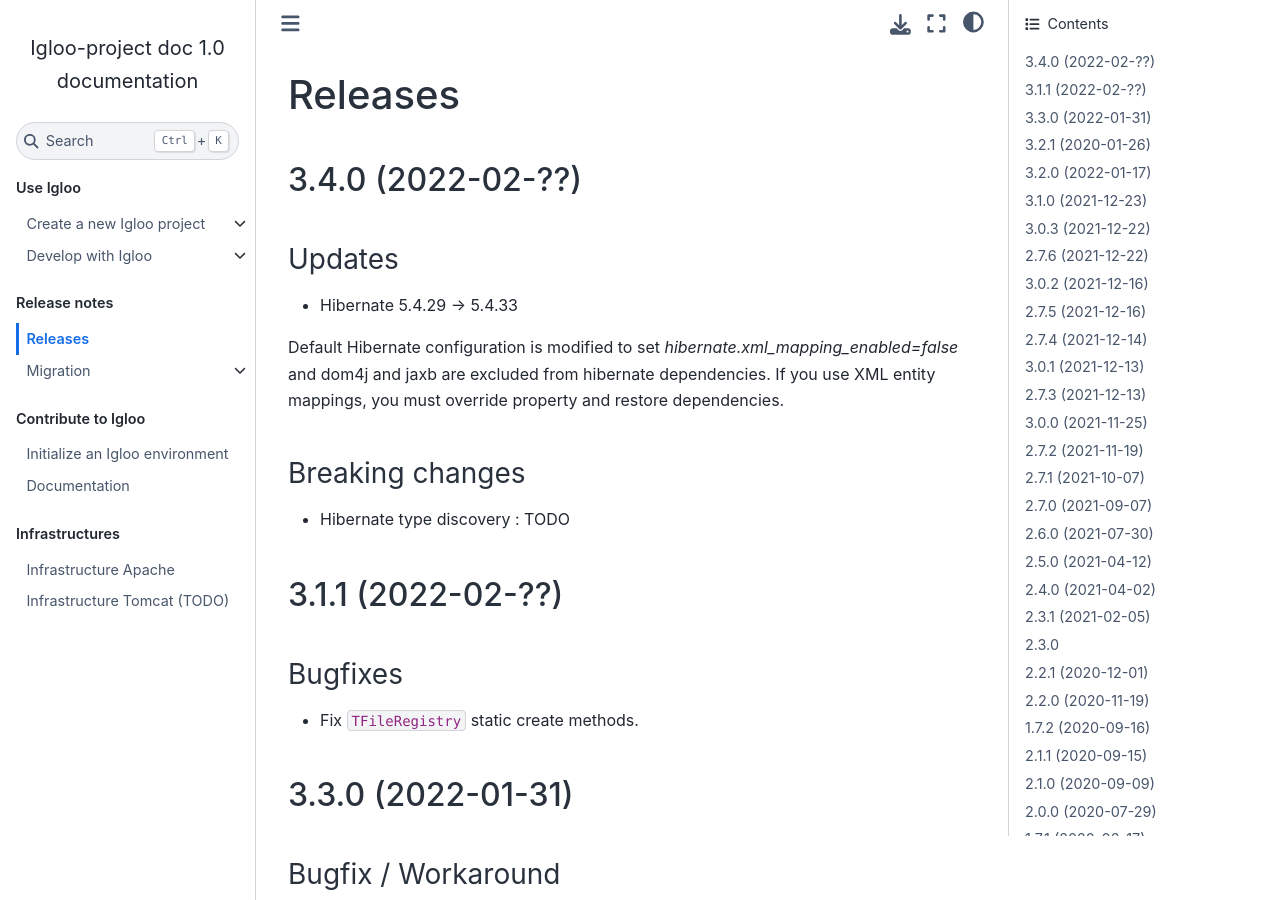
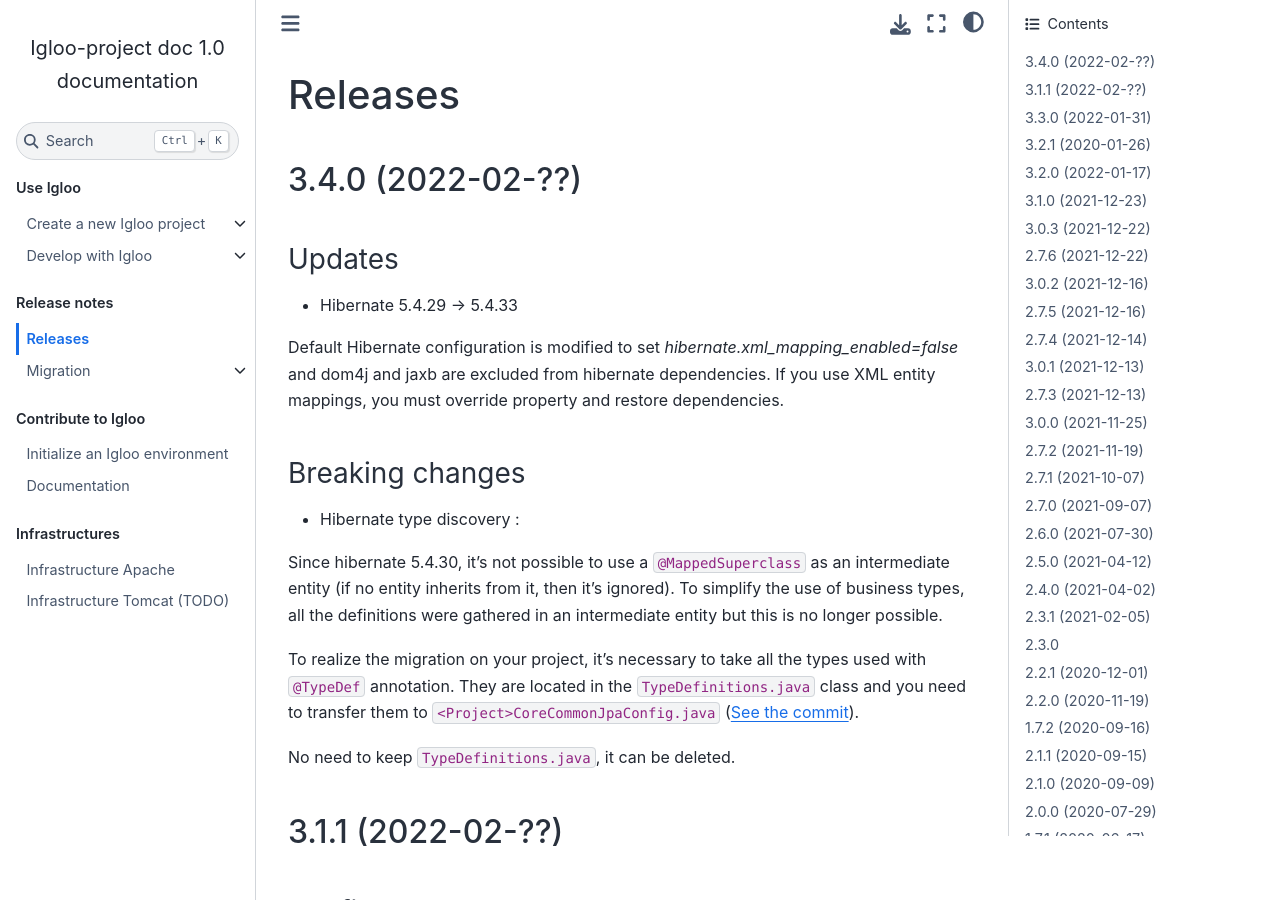
Before and after one commit to igloo-project/igloo-doc, a Sphinx documentation site: the page built from source/release-notes/releases.rst, in a window 1280 px wide and 900 px high. Built offline with Sphinx 7.4.7 and the Sphinx Book theme 1.1.4, drawn with Linux system fonts in a browser that asks for light colours.

Commit message:
Doc release 3.4.0 : Hibernate type discovery

```diff
--- a/source/release-notes/releases.rst
+++ b/source/release-notes/releases.rst
@@ -19,7 +19,19 @@
 Breaking changes
 ****************
 
-* Hibernate type discovery : TODO
+* Hibernate type discovery :
+Since hibernate 5.4.30, it's not possible to use a ``@MappedSuperclass`` as an intermediate
+entity (if no entity inherits from it, then it's ignored).
+To simplify the use of business types, all the definitions were gathered in an
+intermediate entity but this is no longer possible.
+
+To realize the migration on your project, it's necessary to take all the types
+used with ``@TypeDef`` annotation. They are located in the
+``TypeDefinitions.java`` class and you need to transfer them to
+``<Project>CoreCommonJpaConfig.java``
+(`See the commit <https://github.com/igloo-project/igloo-parent/commit/1bbb6fb8f79688489ddce4c04c607a0349cbd642#diff-5c5d84501a57bb0440fedb0e199774392a43e7dc6c03814267a13f1bd4cb803eL37>`_).
+
+No need to keep ``TypeDefinitions.java``, it can be deleted.
 
 .. _v3.1.1:
 
```
